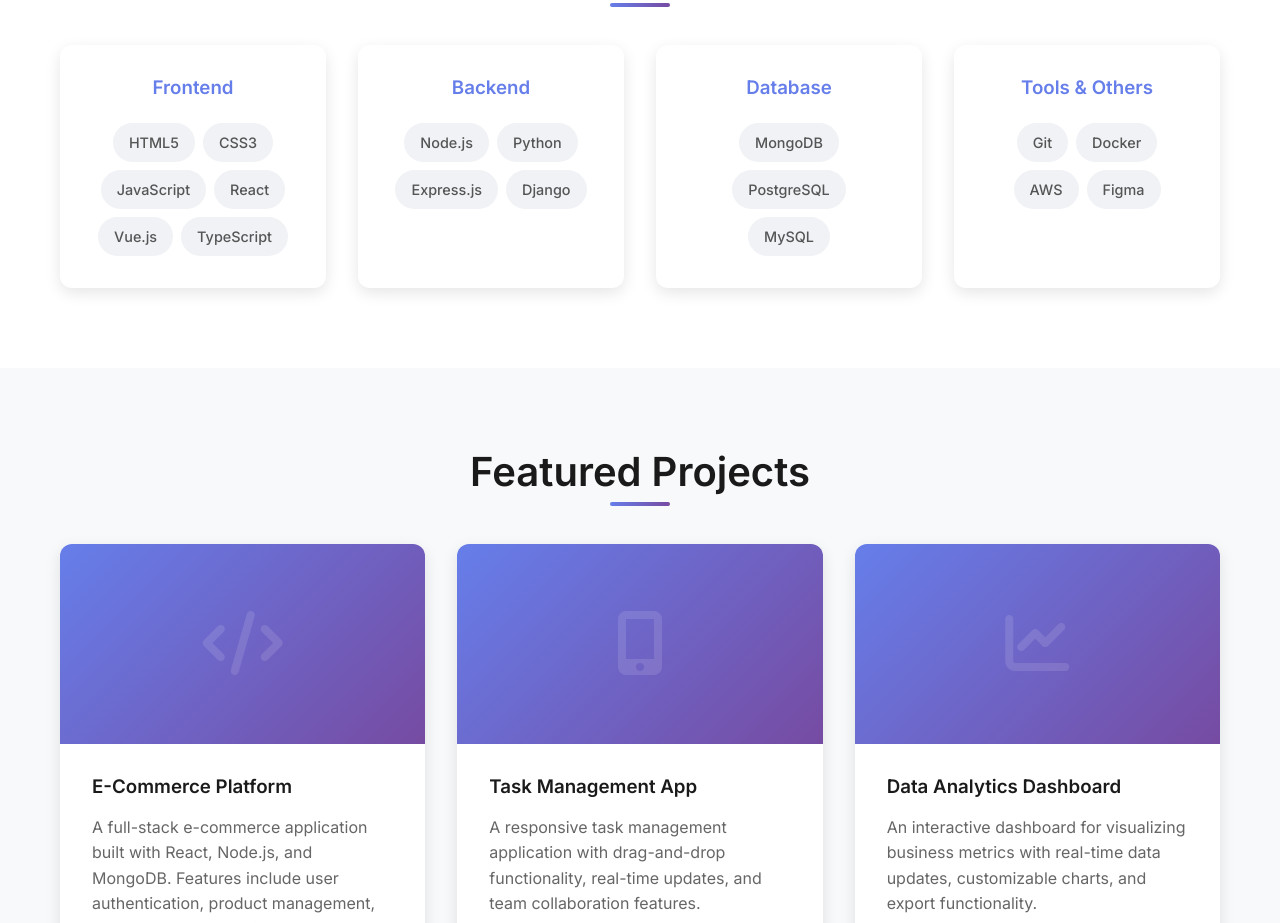
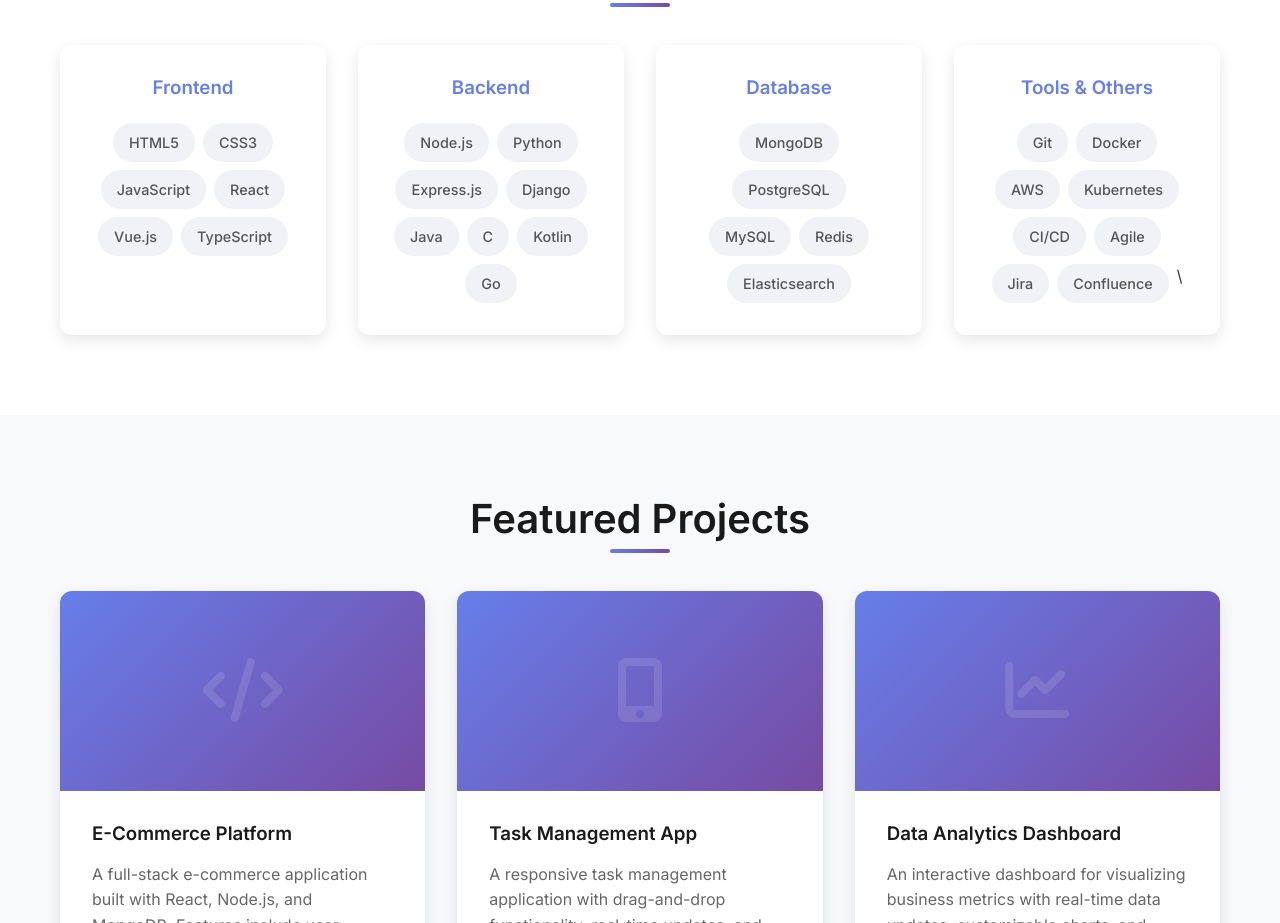
Before and after one commit to mazenpm/Personal-Website, a plain HTML site: page index.html in a window 1280 px wide. Shown: the part 1625-2548 px from the top of the page. Drawn offline with Linux system fonts and the light colour scheme.

Commit message:
Update index.html

```diff
--- a/index.html
+++ b/index.html
@@ -120,6 +120,10 @@
                         <span class="skill-item">Python</span>
                         <span class="skill-item">Express.js</span>
                         <span class="skill-item">Django</span>
+                        <span class="skill-item">Java</span>
+                        <span class="skill-item">C</span>
+                        <span class="skill-item">Kotlin</span>
+                        <span class="skill-item">Go</span>
                     </div>
                 </div>
                 <div class="skill-category">
@@ -128,6 +132,8 @@
                         <span class="skill-item">MongoDB</span>
                         <span class="skill-item">PostgreSQL</span>
                         <span class="skill-item">MySQL</span>
+                        <span class="skill-item">Redis</span>
+                        <span class="skill-item">Elasticsearch</span>
                     </div>
                 </div>
                 <div class="skill-category">
@@ -136,8 +142,12 @@
                         <span class="skill-item">Git</span>
                         <span class="skill-item">Docker</span>
                         <span class="skill-item">AWS</span>
-                        <span class="skill-item">Figma</span>
-                    </div>
+                        <span class="skill-item">Kubernetes</span>
+                        <span class="skill-item">CI/CD</span>
+                        <span class="skill-item">Agile</span>
+                        <span class="skill-item">Jira</span>
+                        <span class="skill-item">Confluence</span>
+\                    </div>
                 </div>
             </div>
         </div>
```
